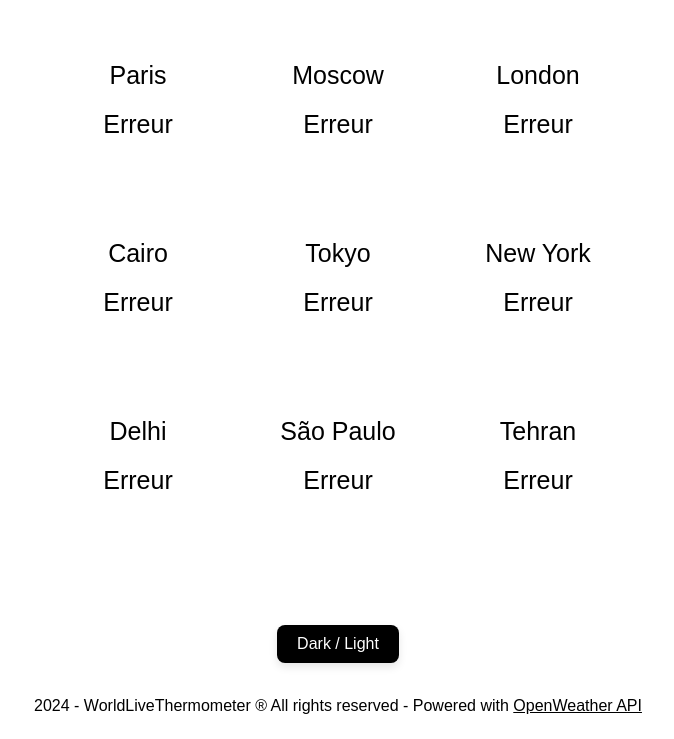
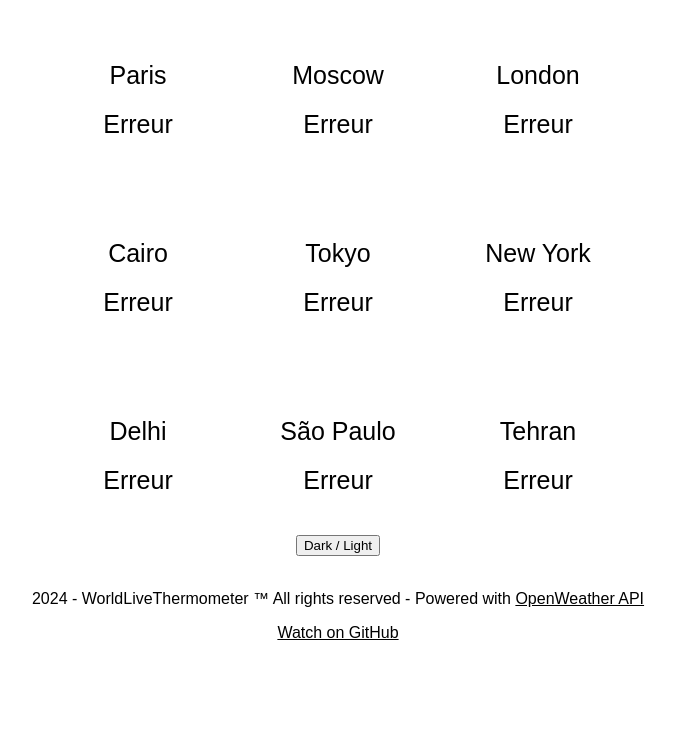
Before and after one commit to NitroStar654/WorldLiveThermometer, a website: page index.html in a window 1280 px wide. Shown: the part 87-826 px from the top of the page, without its empty margins (302-976 px from the left). After the commit the page ends 800 px from the top, so only its background shows below. Drawn offline with Linux system fonts and the light colour scheme; no server answers.

Commit message:
Update index.html
Signed-off-by: Edoardo Marchesi Veglia <edoardo.marchesi.veglia@gmail.com>

```diff
--- a/index.html
+++ b/index.html
@@ -2,9 +2,10 @@
 <html lang="en">
 <head>
     <meta charset="UTF-8">
+    <meta content="width=device-width, initial-scale=1.0" name="viewport">
     <title>World Live Thermometer</title>
-    <link rel="stylesheet" type="text/css" href="style.css" />
-    <link rel="shortcut icon" type="image/png" href="favicon.png"/>
+    <link href="style.css" rel="stylesheet" type="text/css"/>
+    <link href="favicon.png" rel="shortcut icon" type="image/png"/>
 </head>
 <body>
 <h1><a href="">World Live Thermometer</a></h1>
@@ -46,10 +47,13 @@
         <div class="city" id="Tehran-temperature">Loading...</div>
     </div>
 </div>
-<button id="1" class="apple-button">Dark / Light</button>
+<button class="theme-button" id="1">Dark / Light</button>
 <script src="script.js"></script>
+<script async defer src="https://buttons.github.io/buttons.js"></script>
 <br>
-<p>2024 - WorldLiveThermometer ® All rights reserved - Powered with <a href="https://openweathermap.org/"
+<p>2024 - WorldLiveThermometer ™ All rights reserved - Powered with <a href="https://openweathermap.org/"
                                                                        target="_blank">OpenWeather API</a></p>
+<a class="github-button" data-color-scheme="no-preference: dark; light: light; dark: dark;" data-size="large"
+   href="https://github.com/NitroStar654/WorldLiveThermometer">Watch on GitHub</a>
 </body>
 </html>
```
